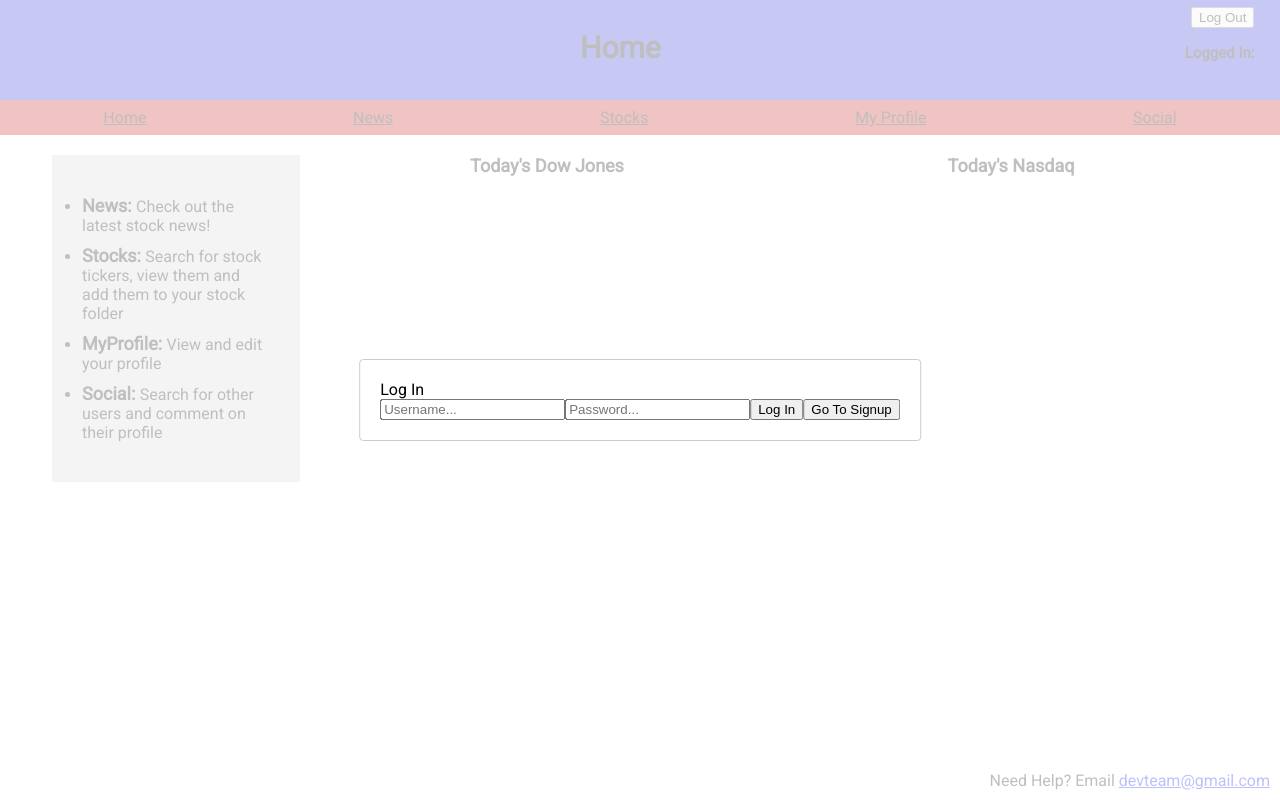
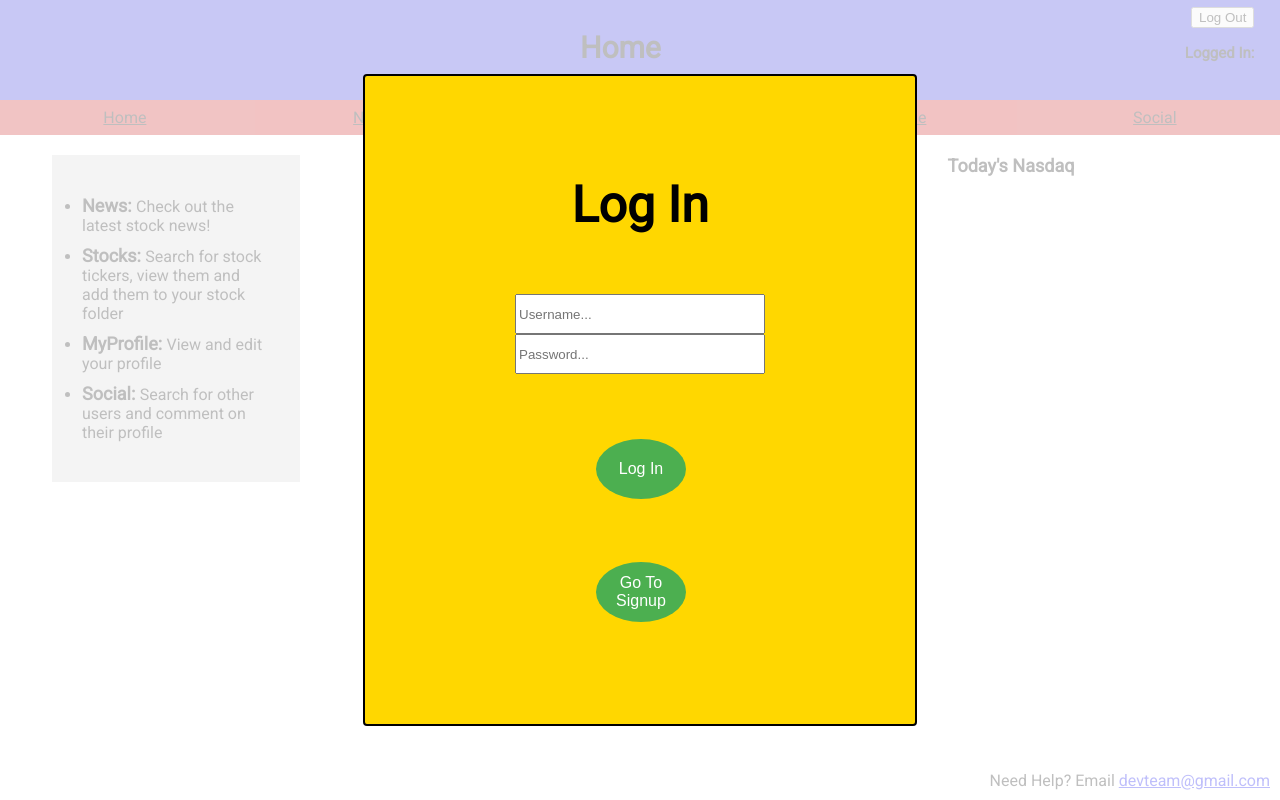
Before and after one commit to dls197/StockApp, a React (Create React App) app in the folder marketview/: page / in a window 1280 px wide. Both pictures are taken after a click on the button "Log In". Built offline with nearby package versions, Linux system fonts and the light colour scheme; no server answers.

Commit message:
styled log in and sign up modals

```diff
--- a/marketview/src/components/LoginModal.js
+++ b/marketview/src/components/LoginModal.js
@@ -15,7 +15,10 @@ function LoginModal({ username, password, setUsername, setPassword, loginStatus,
         right: 'auto',
         bottom: 'auto',
         marginRight: '-50%',
-          transform: 'translate(-50%, -50%)'
+        padding: '150px',
+        border: '2px solid black',
+        transform: 'translate(-50%, -50%)',
+        background: '#FFD700'
       }
     }
 
@@ -35,13 +38,13 @@ function LoginModal({ username, password, setUsername, setPassword, loginStatus,
     }
 
     return (
-        <div className = {"loginModalContainer"}>
         <Modal
                 isOpen = {showLoginModal}
                 shouldCloseOnOverlayClick = {false}
                 style = {customStyles}>
-            <h1>Log In</h1>
+            <h1 id = "loginSign">Log In</h1>
             <input
+                id = "input1"
                 type = "text"
                 value = {username}
                 placeholder = "Username..."
@@ -50,6 +53,7 @@ function LoginModal({ username, password, setUsername, setPassword, loginStatus,
                 }}
             />
             <input
+                id = "input2"
                 type = "text"
                 value = {password}
                 placeholder = "Password..."
@@ -57,15 +61,14 @@ function LoginModal({ username, password, setUsername, setPassword, loginStatus,
                     setPassword(event.target.value)
                 }}
             />
-            <button onClick = {() => {logIn()}}>Log In</button>
-            <button onClick = {() => {
+            <button id = "button3" onClick = {() => {logIn()}}>Log In</button>
+            <button id = "button4" onClick = {() => {
                     setShowLoginModal(false)
                     setShowSignupModal(true)
                     }}> Go To Signup
             </button>
             <h2>{loginStatus}</h2>
         </Modal>
-        </div>
     )
 }
 
--- a/marketview/src/components/SignupModal.js
+++ b/marketview/src/components/SignupModal.js
@@ -15,7 +15,10 @@ function SignupModal({ showSignupModal, setShowLoginModal, setShowSignupModal, u
             right: 'auto',
             bottom: 'auto',
             marginRight: '-50%',
-          transform: 'translate(-50%, -50%)'
+            padding: '150px',
+            border: '2px solid black',
+            transform: 'translate(-50%, -50%)',
+            background: '#FFD700'
           }
     }
 
@@ -29,36 +32,36 @@ function SignupModal({ showSignupModal, setShowLoginModal, setShowSignupModal, u
     }
 
     return (
-        <div className = {"signupModalContainer"}>
         <Modal
                 isOpen = {showSignupModal}
                 shouldCloseOnOverlayClick = {false}
                 style = {customStyles}>
-            <label>Username</label>
-            <h1>Sign Up</h1>
+            <h1 id = "signupSign">Sign Up</h1>
             <input
+                id = "input3"
                 type = "text"
+                placeholder = "Username..."
                 value = {username}
                 onChange = {(event) => {
                     setUsername(event.target.value)
                 }}
             />
-            <label>Password</label>
             <input
+                id = "input4"
                 type = "text"
+                placeholder = "Password..."
                 value = {password}
                 onChange = {(event) => {
                     setPassword(event.target.value)
                 }}
             />
-            <button onClick = {() => {signUp()}}>Sign Up</button>
-            <button onClick = {() => {
+            <button id = "button5" onClick = {() => {signUp()}}>Sign Up</button>
+            <button id = "button6" onClick = {() => {
                     setShowSignupModal(false)
                     setShowLoginModal(true)
                     }}> Go To Login
             </button>
         </Modal>
-        </div>
     )
 }
 
--- a/marketview/src/css/LoginModal.css
+++ b/marketview/src/css/LoginModal.css
@@ -1,11 +1,17 @@
-.loginModalContainer {
+#loginSign {
     position: relative;
+    bottom: 80px;
+    border: black;
+    padding: 30px;
+    font-weight: bold;
+    margin-bottom: 150px;
+    font-size: 50px;
     display: flex;
-    justify-content: space-around;
-    align-items: center;
+    justify-content: center;
 }
 
-.loginModalContainer button {
+#button3 {
+    position: absolute;
     background-color: #4CAF50;
     border: none;
     color: white;
@@ -14,9 +20,42 @@
     font-size: 16px;
     cursor: pointer;
     border-radius: 50%;
+    width: 90px;
+    height: 60px;
+    top: 56%;
+    left: 42%;
 }
 
-.loginModalConatiner input {
+#button4 {
+    position: absolute;
+    background-color: #4CAF50;
+    border: none;
+    color: white;
+    text-align: center;
+    text-decoration: none;
+    font-size: 16px;
+    cursor: pointer;
+    border-radius: 50%;
+    top: 75%;
+    left: 42%;
+    width: 90px;
+    height: 60px;
+}
+
+#input1 {
+    position: relative;
+    display: flex;
+    justify-content: center;
+    bottom: 200px;
     width: 250px;
     height: 40px;
 }
+
+#input2 {
+    position: relative;
+    width: 250px;
+    height: 40px;
+    display: flex;
+    justify-content: center;
+    bottom: 200px;
+}
--- a/marketview/src/css/SignupModal.css
+++ b/marketview/src/css/SignupModal.css
@@ -1,11 +1,17 @@
-.signupModalContainer {
+#signupSign {
     position: relative;
+    bottom: 80px;
+    border: black;
+    padding: 30px;
+    font-weight: bold;
+    margin-bottom: 150px;
+    font-size: 50px;
     display: flex;
-    justify-content: space-around;
-    align-items: center;
+    justify-content: center;
 }
 
-.signupModalContainer button {
+#button5 {
+    position: absolute;
     background-color: #4CAF50;
     border: none;
     color: white;
@@ -14,9 +20,42 @@
     font-size: 16px;
     cursor: pointer;
     border-radius: 50%;
+    width: 90px;
+    height: 60px;
+    top: 56%;
+    left: 42%;
 }
 
-.signupModalConatiner input {
+#button6 {
+    position: absolute;
+    background-color: #4CAF50;
+    border: none;
+    color: white;
+    text-align: center;
+    text-decoration: none;
+    font-size: 16px;
+    cursor: pointer;
+    border-radius: 50%;
+    top: 75%;
+    left: 42%;
+    width: 90px;
+    height: 60px;
+}
+
+#input3 {
+    position: relative;
+    display: flex;
+    justify-content: center;
+    bottom: 200px;
     width: 250px;
     height: 40px;
 }
+
+#input4 {
+    position: relative;
+    width: 250px;
+    height: 40px;
+    display: flex;
+    justify-content: center;
+    bottom: 200px;
+}
```
Lines whose indentation alone changed are shown as unchanged.
